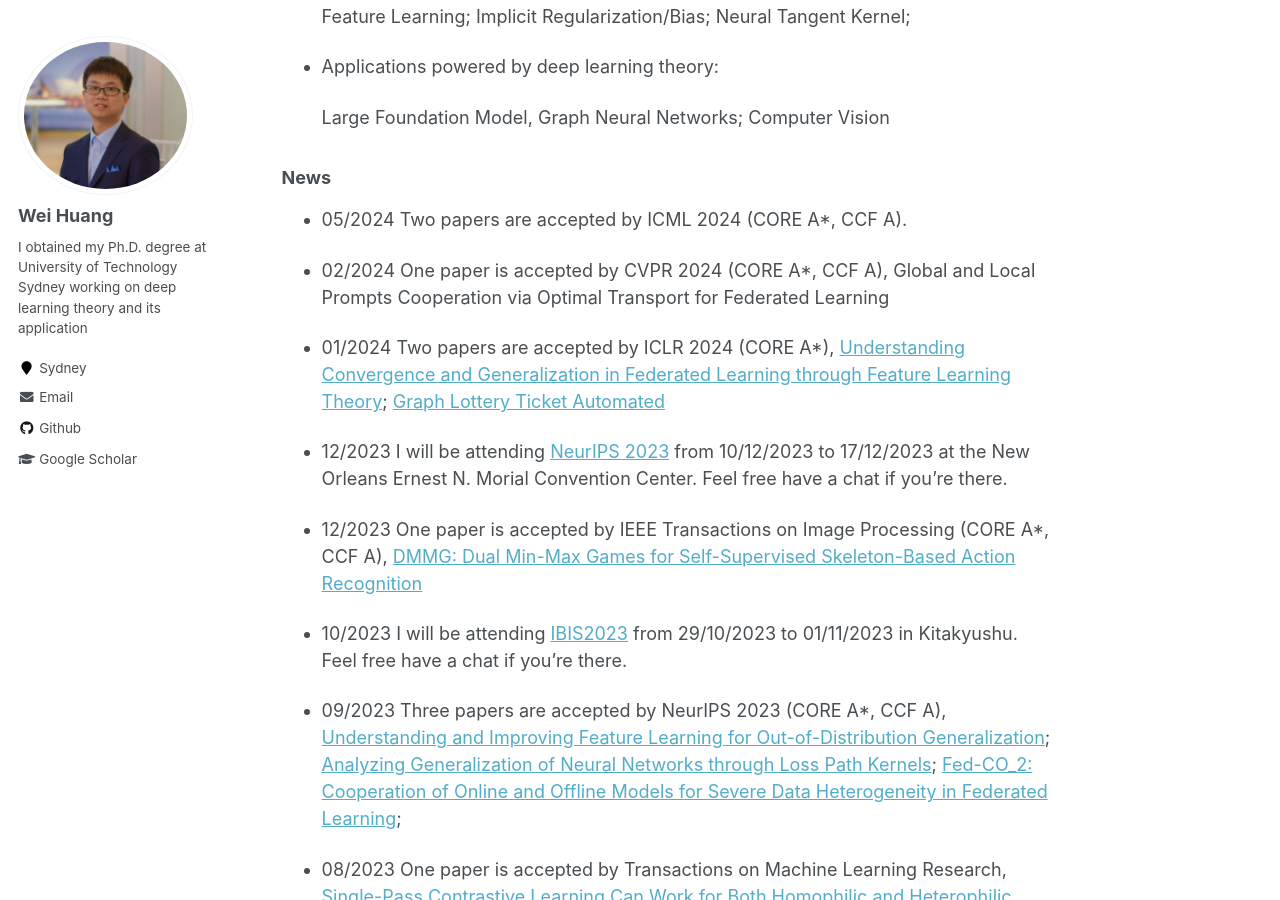
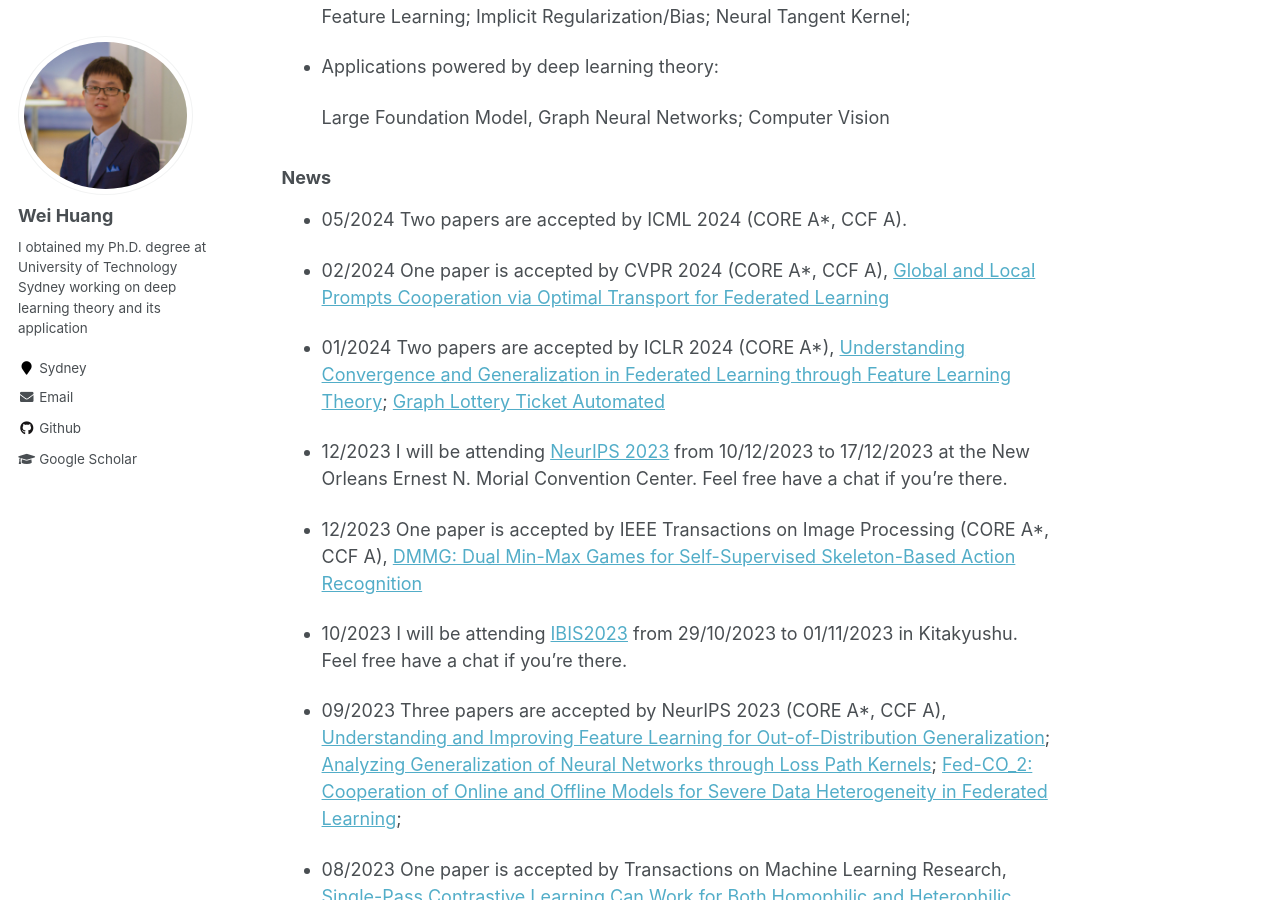
Before and after one commit to WeiHuang05/Weihuang05.github.io, a Jekyll site: the page built from index.md, in a window 1280 px wide and 900 px high, scrolled down 836 px. Built offline with Jekyll 4.4.1, drawn with Linux system fonts in a browser that asks for light colours; part of the change alters nothing that is shown.

```diff
--- a/index.md
+++ b/index.md
@@ -28,7 +28,7 @@ My office is located at the [University of Tokyo](https://www.u-tokyo.ac.jp/ja/i
 
 * 05/2024 Two papers are accepted by ICML 2024 (CORE A*, CCF A).
 
-* 02/2024 One paper is accepted by CVPR 2024 (CORE A*, CCF A), Global and Local Prompts Cooperation via Optimal Transport for Federated Learning
+* 02/2024 One paper is accepted by CVPR 2024 (CORE A*, CCF A), [Global and Local Prompts Cooperation via Optimal Transport for Federated Learning](https://arxiv.org/abs/2403.00041)
 
 * 01/2024 Two papers are accepted by ICLR 2024 (CORE A*), [Understanding Convergence and Generalization in Federated Learning through Feature Learning Theory](https://openreview.net/forum?id=EcetCr4trp); [Graph Lottery Ticket Automated](https://openreview.net/forum?id=nmBjBZoySX)
 
```
